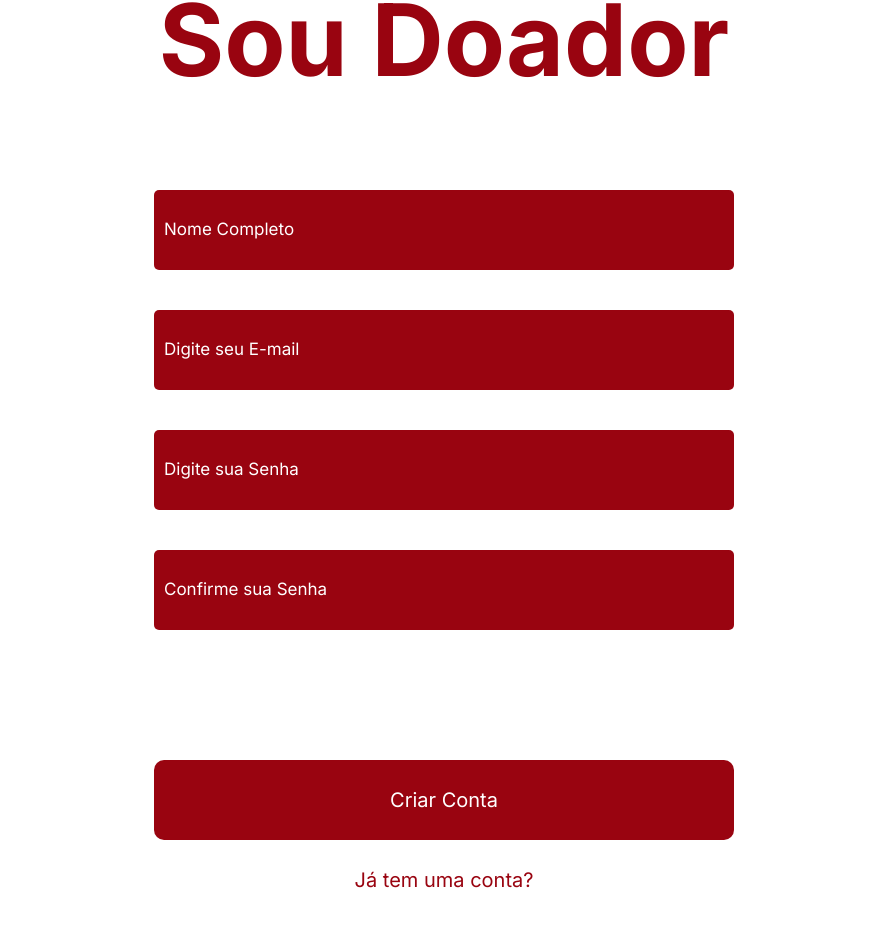
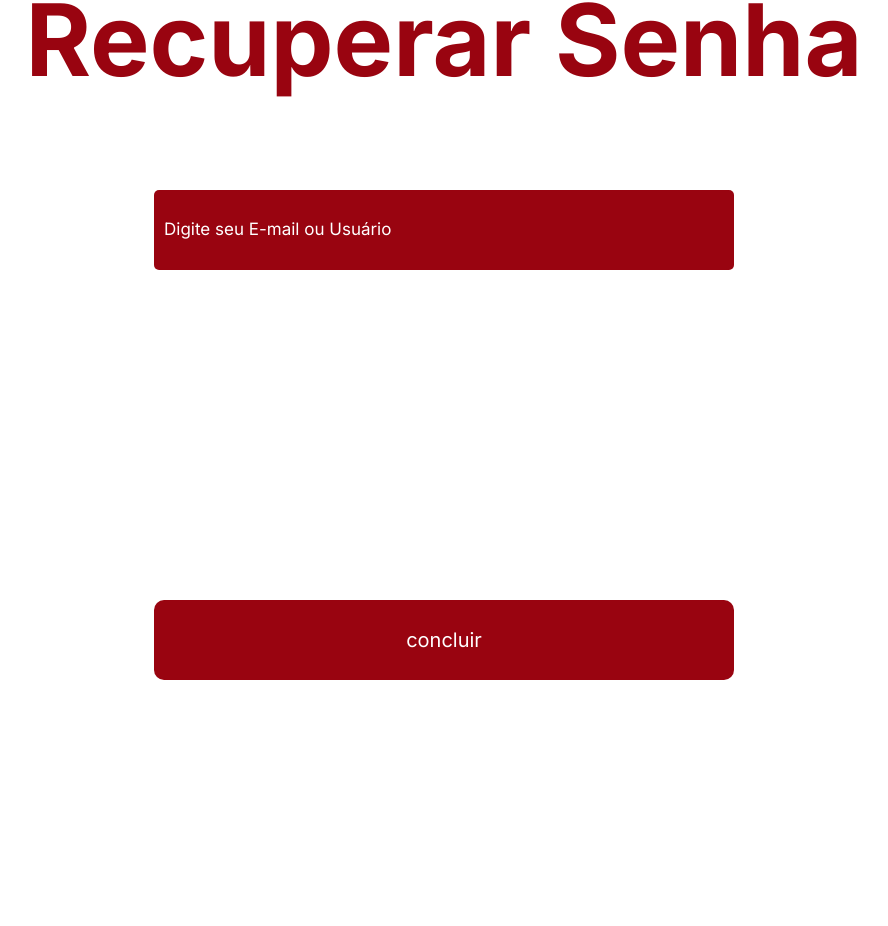
Before and after one commit to kauanmlk9860/front-tcc-doevida, a React (Vite) app in the folder TCC-DoeVida/: page / in a window 1280 px wide. Shown: the part 426-1352 px from the top of the page, without its empty margins (196-1084 px from the left). After the commit the page ends 1136 px from the top, so only its background shows below. Built offline with nearby package versions, Linux system fonts and the light colour scheme.

Commit message:
tela de recuperação feita

```diff
--- a/TCC-DoeVida/package.json
+++ b/TCC-DoeVida/package.json
@@ -12,7 +12,8 @@
   "dependencies": {
     "axios": "^1.12.2",
     "react": "^19.1.1",
-    "react-dom": "^19.1.1"
+    "react-dom": "^19.1.1",
+    "rolldown": "^1.0.0-beta.40"
   },
   "devDependencies": {
     "@eslint/js": "^9.36.0",
--- a/TCC-DoeVida/src/main.jsx
+++ b/TCC-DoeVida/src/main.jsx
@@ -2,10 +2,11 @@ import { StrictMode } from 'react'
 import { createRoot } from 'react-dom/client'
 import Login from './pages/Login'
 import Cadastro from './pages/Cadastro'
+import Redefinir_senha from './pages/Redefinir_senha'
 import './index.css'
 
 createRoot(document.getElementById('root')).render(
   <StrictMode>
-    <Cadastro />
+    <Redefinir_senha />
   </StrictMode>,
 )
--- /dev/null
+++ b/TCC-DoeVida/src/pages/Redefinir_senha/index.jsx
@@ -0,0 +1,28 @@
+import { useEffect } from 'react'
+import './style.css'
+import Logo_Branca from '../../assets/Logo_Branca.png'
+import Api from '../../services/api'
+
+function Redefinir_senha() {
+
+  useEffect(() => {
+
+  }, [])
+
+  return (
+
+    <div className='container'>
+      <div class='bola-cortada'></div>
+      <img id='Logo_Branca' src={Logo_Branca} />
+      <h1>Recuperar Senha</h1>
+      <form id='caixa-recuperacao'>
+        <input id='email_recupecao' placeholder='Digite seu E-mail ou Usuário' name='E-mail' type="email" />
+      </form>
+      <div className='botoes'>
+        <button id='concluir-recuperacao' type='button'>concluir</button>
+      </div>
+    </div>
+  )
+}
+
+export default Redefinir_senha
--- /dev/null
+++ b/TCC-DoeVida/src/pages/Redefinir_senha/style.css
@@ -0,0 +1,95 @@
+.container {
+    display: flex;
+    align-items: center;
+    flex-direction: column;
+    padding-top: 30px;
+  }
+
+  img {
+    /* position: absolute; */
+    padding-top: 50px;
+    width: 230px;
+  }
+
+  h1 {
+    display: flex;
+    align-self: center;
+    color: #990410;
+    font-size: 100px;
+    margin-bottom: 40px;
+  }
+
+  .bola-cortada {
+    width: 35vw;
+    height: 35vw;
+    background-color: #990410;
+    border-radius: 50%;
+    position: fixed;
+    top: -15vw;
+    left: -15vw;
+  }
+
+  form {
+    display: flex;
+    flex-direction: column;
+    gap: 40px;
+    padding:10px;
+    border-radius: 20px;
+    max-width: 50%;
+    width: 600px;
+    margin-bottom: 20px;
+    margin-top: 40px;
+    & input {
+      color: #fff;
+      background-color: #990410;
+      border-radius: 5px;
+      border: none;
+      height: 80px;
+      padding: 10px;
+    }
+    & input::placeholder {
+      font-size: 17px;
+      color: #fff;
+      border: #fff;
+    }
+
+    & button {
+      color: #d69fa3;
+      background-color: transparent;
+      border-radius: 10px;
+      height: 20px;
+      border: none;
+      font-size: 20px;
+      cursor: pointer;
+      align-self: flex-end;
+    }
+    & button:hover {
+      opacity: 0.8;
+    }
+  }
+
+  .botoes {
+    display: flex;
+    flex-direction: column;
+    gap: 0px;
+    padding: 10px;
+    padding-top:100px;
+    border-radius: 20px;
+    max-width: 50%;
+    width: 600px;
+    margin-bottom: 20px;
+    & button {
+      color: #fff;
+      background-color: #990410;
+      border-radius: 10px;
+      height: 80px;
+      border: none;
+      font-size: 20px;
+      cursor: pointer;
+      margin-top: 200px;
+
+    }
+    & button:hover {
+      opacity: 0.8;
+    }
+  }
```
Also changed, not shown: 1 other file (tests, documents, lock files or other folders).
